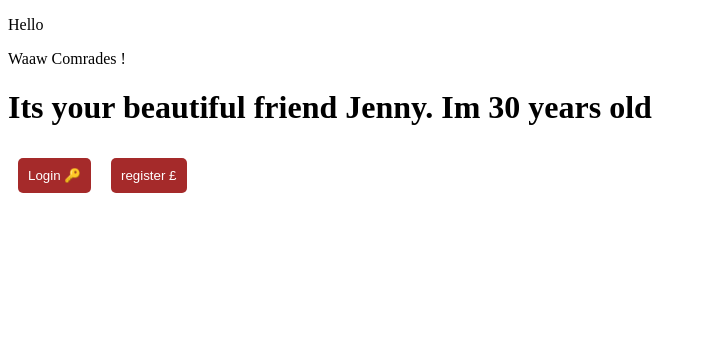
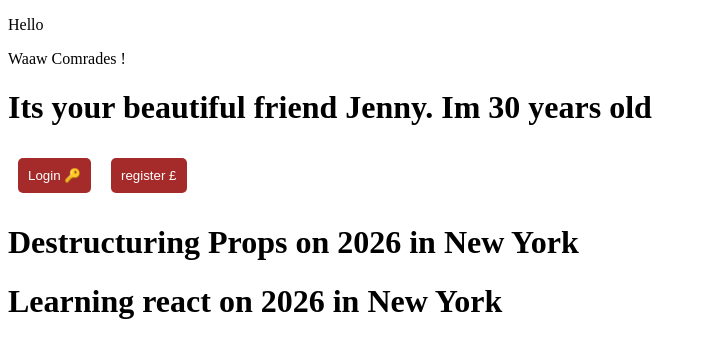
Before and after one commit to JENIPHER254/react-master, a React (Vite) app in the folder myproject/learning/: page / in a window 1280 px wide. Shown: the top 358 px of the page, without its empty margins (0-707 px from the left). Built offline with nearby package versions, Linux system fonts and the light colour scheme.

Commit message:
feat: learning destructuring of props

```diff
--- a/myproject/learning/src/App.jsx
+++ b/myproject/learning/src/App.jsx
@@ -1,5 +1,7 @@
 import Hello from './components/Hello'
 import AuthButton from './components/AuthButton'
+import DestructuringProps from './components/DestructuringProps'
+import OptimumDestructuringProps from './components/OptimumDestructuringProps'
 
 const name = 'Jenny'
 function App() {
@@ -10,6 +12,9 @@ function App() {
     <h1>Its your beautiful friend  {name}. Im {(10+20)} years old</h1>
     <AuthButton label="Login" icon="🔑" />
     <AuthButton label="register" icon= "£" />
+    <DestructuringProps date="2026" location="New York" />
+
+    <OptimumDestructuringProps date="2026" location="New York" />
 
     </>
   )
--- /dev/null
+++ b/myproject/learning/src/components/DestructuringProps.jsx
@@ -0,0 +1,9 @@
+function DestructuringProps(props) {
+  const { date, location } = props;
+  return (
+    <div>
+      <h1>Destructuring Props on {date} in {location}</h1>
+    </div>
+  )
+}
+export default DestructuringProps
--- /dev/null
+++ b/myproject/learning/src/components/OptimumDestructuringProps.jsx
@@ -0,0 +1,9 @@
+function OptimumDestructuringProps({ date, location }) {
+  return (
+    <div>
+      <h1>Learning react on {date} in {location}</h1>
+    </div>
+  )
+
+}
+export default OptimumDestructuringProps
```
